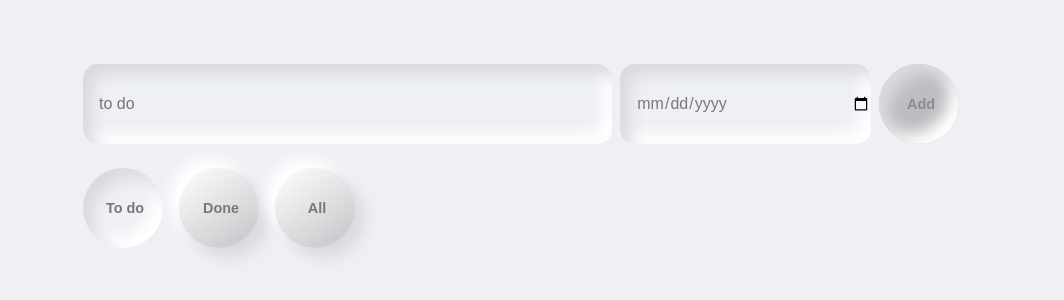
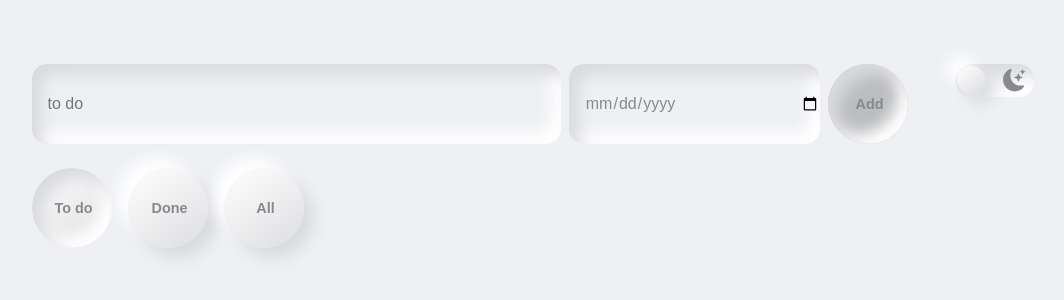
Before and after one commit to ascislowska/todolist, a React (Create React App) app: page / in a window 1280 px wide. Shown: the top 300 px of the page, without its empty margins (119-1183 px from the left). Built offline with nearby package versions, Linux system fonts and the light colour scheme.

Commit message:
dark mode

```diff
--- a/src/App.tsx
+++ b/src/App.tsx
@@ -1,19 +1,28 @@
 import { useState, FC } from "react";
-import { Filters, ITask } from "./Interfaces";
+import { Filters, ITask, Themes } from "./Interfaces";
 import TodoList from "./Components/TodoList";
 import Add from "./Components/Add";
 import "./styles/App.scss";
 import Filter from "./Components/Filter";
+import { ThemeContext } from "./contexts/theme-context";
+import ThemeBtn from "./Components/ThemeBtn";
 
 const App: FC = () => {
   const [todoList, setTodoList] = useState<ITask[]>([]);
   const [activeFilter, setActiveFilter] = useState<Filters>("todo");
+  const [theme, setTheme] = useState<Themes>("light");
 
   return (
+    <ThemeContext.Provider value={{ theme: theme, setTheme: setTheme }}>
+      <div className={`app-container theme-${theme}`}>
+        <ThemeBtn />
         <div className="app">
           <div className="header">
             <Add setTodoList={setTodoList} todoList={todoList} />
-        <Filter activeFilter={activeFilter} setActiveFilter={setActiveFilter} />
+            <Filter
+              activeFilter={activeFilter}
+              setActiveFilter={setActiveFilter}
+            />
           </div>
           <TodoList
             filter={activeFilter}
@@ -21,6 +30,8 @@ const App: FC = () => {
             setTodoList={setTodoList}
           />
         </div>
+      </div>
+    </ThemeContext.Provider>
   );
 };
 
--- /dev/null
+++ b/src/Components/ThemeBtn.tsx
@@ -0,0 +1,21 @@
+import { useContext } from "react";
+import { ThemeContext } from "../contexts/theme-context";
+import { BsSun, BsMoonStarsFill } from "react-icons/bs";
+
+function ThemeBtn() {
+  const { theme, setTheme } = useContext(ThemeContext);
+  const themeChange = () => {
+    theme === "light" ? setTheme("dark") : setTheme("light");
+  };
+  return (
+    <div className="toggle-container">
+      <input type="checkbox" id="toggleTheme" onChange={themeChange}></input>
+      <label htmlFor="toggleTheme">
+        <BsSun className="toggle-icon sun" />
+        <BsMoonStarsFill className="toggle-icon moon" />
+      </label>
+    </div>
+  );
+}
+
+export default ThemeBtn;
--- a/src/Interfaces.ts
+++ b/src/Interfaces.ts
@@ -6,3 +6,4 @@ export interface ITask {
 }
 export type Filters = "todo" | "done" | "all";
 export type Sounds = "positive" | "negative";
+export type Themes = "light" | "dark";
--- /dev/null
+++ b/src/contexts/theme-context.ts
@@ -0,0 +1,6 @@
+import { createContext } from "react";
+import { Themes } from "../Interfaces";
+export const ThemeContext = createContext<{
+  theme: Themes;
+  setTheme: (theme: Themes) => void;
+}>({ theme: "light", setTheme: () => {} });
--- a/src/styles/App.scss
+++ b/src/styles/App.scss
@@ -1,9 +1,11 @@
 @use "resets";
+@use 'consts';
+@use 'themes';
 @use 'btns';
 @use 'header';
 @use 'filter';
 @use "todolist";
-@use 'consts';
+@use 'toggle';
 
 * {
   box-sizing: border-box;
@@ -11,25 +13,34 @@
 body {
   margin: 0%;
   padding: 0%;
-  background-color: #eef0f4;
   color: #77787a;
   font-family: Arial, Helvetica, sans-serif;
   font-size: 0.9rem;
 }
 
 
-#root{
+.app-container {
+  width: 100%;
+  min-height: 100vh;
   display: flex;
-  justify-content: center;
+  //
+  flex-direction: column;
+ @include consts.xl {
+    padding: 2rem 0.5rem;
+    flex-direction: row-reverse;
+    justify-content: center;
+  }
+  @include themes.themable("theme-light", themes.$light) ;
+  @include themes.themable("theme-dark", themes.$dark) ;
+
 }
 .app {
   display: flex;
+  flex-direction: column;
   align-items: center;
-  flex-direction: column;
+  max-width: 1200px;
 
-max-width: 1200px;
-  min-height: 100vh;
-@include consts.sm {
-    padding: 2rem;
+  // @include consts.sm {
+  //   padding: 2rem;
+  // }
 }
-}
--- a/src/styles/_btns.scss
+++ b/src/styles/_btns.scss
@@ -5,35 +5,17 @@ button {
   border: none;
   border-radius: 100%;
   padding-left: 10px;
-  background: linear-gradient(145deg, #ffffff, #c1c3c6);
-  border-radius: 100%;
-  @include c.not-pressed;
   font-weight: 800;
- &.active {
-  background: #eef0f4;
-  border-radius: 100%;
-  @include c.pressed;
-}
-&.clicked {
-  background: #eef0f4;
-  border-radius: 100%;
-  @include c.pressed;
-
-}
 &.disabled {
-  @extend.active;
-    color: rgb(140, 140, 140);
-  background: #bcbdc0;
   &:hover{
     cursor: not-allowed;
   }
 }
 }
 
-
 @media (hover: hover) {
   button:not(.disabled):hover {
     @include c.pressed;
-      cursor: pointer
+      cursor: pointer;
   }
 }
--- a/src/styles/_consts.scss
+++ b/src/styles/_consts.scss
@@ -2,6 +2,7 @@ $btn-background: #eef0f4;
 /** Shadows **/
 $shadow: 9.91px 9.91px 15px #d9dade;
 $negative-shadow: -9.91px -9.91px 15px #ffffff;
+
 @mixin pressed {
       box-shadow: inset $shadow,
     inset $negative-shadow;
@@ -50,7 +51,3 @@ $screen-xl-min: 1200px;
        @content;
    }
 }
-
-@mixin blue {
-    background-color: aquamarine;
-}
--- a/src/styles/_header.scss
+++ b/src/styles/_header.scss
@@ -1,4 +1,5 @@
 @use "consts";
+@use "themes";
 .header {
   width: 100%;
 
@@ -18,16 +19,15 @@
      height: 5rem;
      font-size: 1rem;
      font-family: inherit;
-     background: #eef0f4;
      border-radius: 15px;
-     @include consts.pressed;
+    //  @include consts.pressed;
      &.task-input {
        min-width: 300px;
        flex-grow: 6;
        max-width: 800px;
       }
       &.deadline-input {
-        min-width: 200px;
+          min-width: 200px;
         max-width: 400px;
         flex-grow: 1;
 
--- /dev/null
+++ b/src/styles/_themes.scss
@@ -0,0 +1,65 @@
+$white: #ffffffff;
+$color-light:  #eef0f4;
+$color-medium: #87898c;
+$color-dark: #37383c;
+
+
+$light: (
+       bg: $color-light,
+       text-color: $color-medium,
+              button-light: $white,
+       button-shadow: #dcdddf,
+
+      //  button-shadow: #c1c3c6,
+       btn-outer-shadow: 9.91px 9.91px 15px  #d9dade,
+      btn-outer-shadow-negative:  -9.91px -9.91px 15px $white,
+      btn-dissabled-color: $color-medium,
+      btn-dissabled-background: #bcbdc0,
+
+       );
+
+
+$dark: (
+  bg: $color-dark,
+  text-color: $color-light,
+  button-light: #87898c,
+  button-shadow: #1c1d20,
+    btn-outer-shadow: 9.91px 9.91px 15px  #26272a,
+    btn-outer-shadow-negative:  -9.91px -9.91px 15px #343538,
+    btn-dissabled-color: $color-medium,
+    btn-dissabled-background: #58595d,
+
+);
+
+
+@mixin themable($theme-name, $theme-map) {
+  &.#{$theme-name} {
+    background-color:map-get($theme-map, bg);
+    color: map-get($theme-map, text-color);
+    &, & * {transition: all 0.3s ease-in-out;}
+    // & * {
+    //   background-color: map-get($theme-map, bg);
+    // }
+    & input, & label {
+      background-color: map-get($theme-map, bg);
+      box-shadow:  inset map-get($theme-map, btn-outer-shadow ), inset map-get($theme-map, btn-outer-shadow-negative );
+
+    }
+    & button, & label::after, .task {
+      background: linear-gradient(145deg, map-get($theme-map, button-light), map-get($theme-map, button-shadow));
+      box-shadow:  map-get($theme-map, btn-outer-shadow ), map-get($theme-map, btn-outer-shadow-negative );
+}
+
+    & button {
+        &.clicked,  &.active, &:not(.disabled):hover{
+          box-shadow:  inset map-get($theme-map, btn-outer-shadow ), inset map-get($theme-map, btn-outer-shadow-negative );
+        }
+        &.disabled {
+          @extend .active;
+          color:map-get($theme-map, btn-dissabled-color );
+          background: map-get($theme-map, btn-dissabled-background );
+
+        }
+    }
+  }
+}
--- a/src/styles/_todolist.scss
+++ b/src/styles/_todolist.scss
@@ -14,9 +14,9 @@
 }
 
 .task {
-  background: #eef0f4;
+  // background: #eef0f4;
   border-radius: 15px;
-  @include consts.not-pressed;
+  // @include consts.not-pressed;
   // box-shadow: 9.91px 9.91px 15px #d9dade, -9.91px -9.91px 15px #ffffff;
   display: flex;
   justify-content: space-between;
@@ -41,6 +41,7 @@
   button {
   height: 2rem;
   width: 2rem;
+  margin: 0.3rem;
   display: flex;
   align-items: center;
 }button.disabled {
--- /dev/null
+++ b/src/styles/_toggle.scss
@@ -0,0 +1,58 @@
+@use 'resets';
+@use 'consts' as c;
+$track-width: 5rem;
+$knob-size: 1.75rem;
+$knob-margin: 0.15rem;
+
+.toggle-container {
+    padding:  0.5rem;
+    @include c.xl {
+        padding: 2rem 0.5rem;
+    };
+    display: flex;
+    justify-content: end;
+
+& label {
+    height: $knob-size + $knob-margin *2 ;
+    width: $track-width;
+    position: relative;
+    display: flex;
+    align-items: center;
+    justify-content: space-around;
+    border-radius: $knob-size;
+    cursor: pointer}
+
+   & label::after{
+    content: "";
+    width: $knob-size;
+    height: $knob-size;
+    position: absolute;
+    top: $knob-margin;
+    left: $knob-margin;
+    border-radius: 50%;
+    transition: transform 0.3s ease-in-out;
+}
+& input{
+    visibility: hidden;
+    height: 0;
+    width:0;
+}
+
+  &  input:checked + label::after {
+        transform: translateX($track-width - $knob-size - $knob-margin *2 );
+    }
+    & .toggle-icon {
+        width: $knob-size *0.8;
+        height: $knob-size *0.8;
+
+        // position: absolute;
+        top: $knob-margin
+    }
+    & .toggle-icon.sun{
+        left: $knob-margin;
+    }
+        & .toggle-icon.sun{
+        right: $knob-margin;
+    }
+
+}
```
Lines whose indentation alone changed are shown as unchanged.
